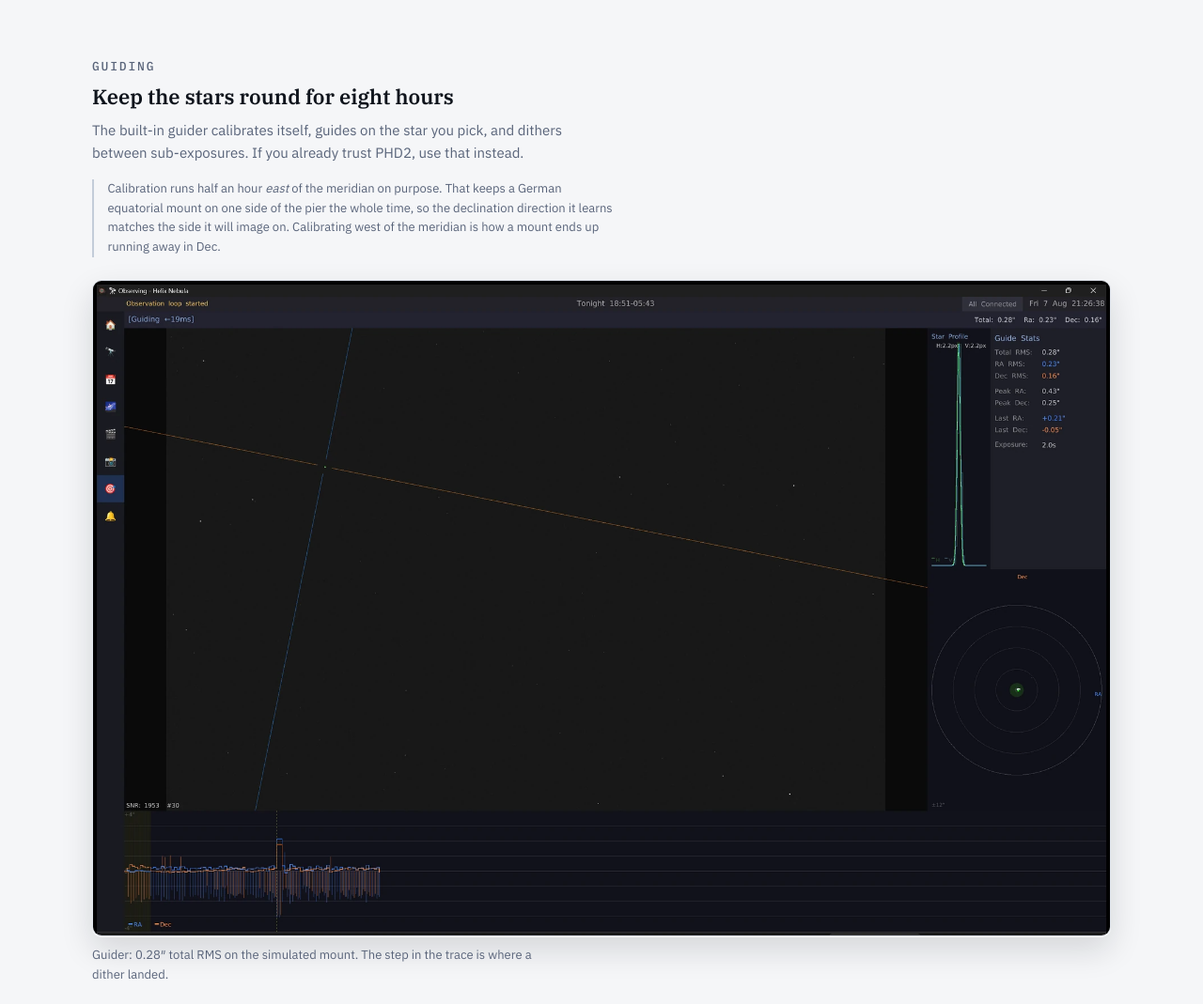
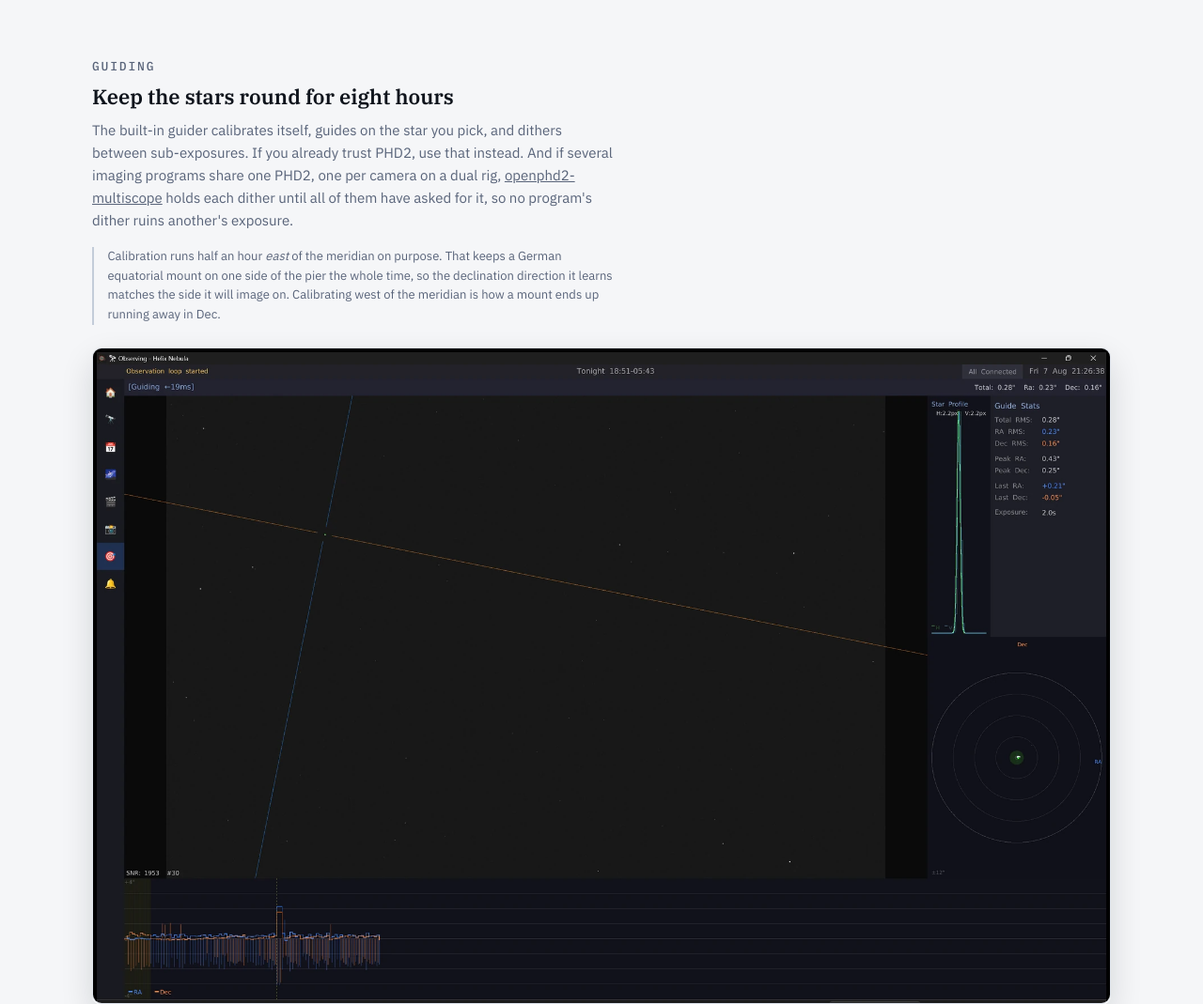
Before and after one commit to SharpAstro/sharpastro.github.io, a plain HTML site: page index.html in a window 1280 px wide. Shown: the part 4042-5111 px from the top of the page at 94% size. Drawn offline with Linux system fonts and the light colour scheme.

Commit message:
openphd2-multiscope: say what it does for the people who would use it
The Utilities line described the protocol (a JSON-RPC multiplexing proxy);
it now says who it is for (N.I.N.A., SGP or APT sharing one PHD2), what it
does (dithers once all of them asked), and that it is one download with no
TianWen needed. The Guiding use case, where someone with a dual rig looks,
now points at it.

Co-Authored-By: Claude Opus 5.5 <noreply@anthropic.com>

```diff
--- a/index.html
+++ b/index.html
@@ -192,7 +192,10 @@
                             <p>
                                 The built-in guider calibrates itself, guides on the star you pick, and
                                 dithers between sub-exposures. If you already trust PHD2, use that
-                                instead.
+                                instead. And if several imaging programs share one PHD2, one per camera
+                                on a dual rig, <a href="https://github.com/SharpAstro/openphd2-multiscope">openphd2-multiscope</a>
+                                holds each dither until all of them have asked for it, so no program's
+                                dither ruins another's exposure.
                             </p>
                             <p class="detail">
                                 Calibration runs half an hour <em>east</em> of the meridian on purpose.
@@ -459,7 +462,7 @@
                         <ul class="cat-list">
                             <li><a href="https://github.com/SharpAstro/openphd2-multiscope">
                                 <span class="cat-name">openphd2-multiscope</span>
-                                <span class="cat-desc">A multiplexing proxy for PHD2's JSON-RPC API that keeps several telescopes dithering in step.</span>
+                                <span class="cat-desc">Lets N.I.N.A., SGP or APT, one per camera, share one PHD2, and dithers only once all of them asked. One download for Windows, Linux or macOS; no TianWen needed.</span>
                             </a></li>
                             <li><a href="https://github.com/SharpAstro/usbreset">
                                 <span class="cat-name">usbreset</span>
```
